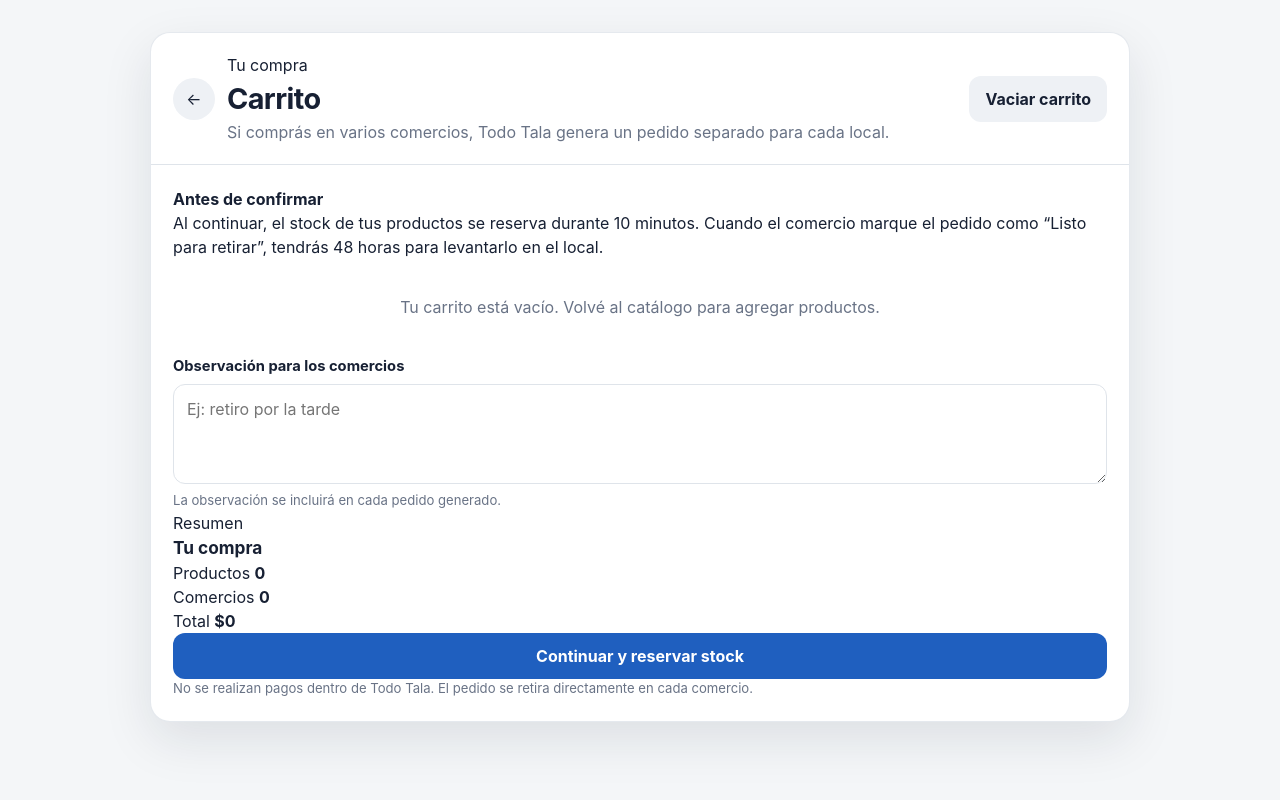
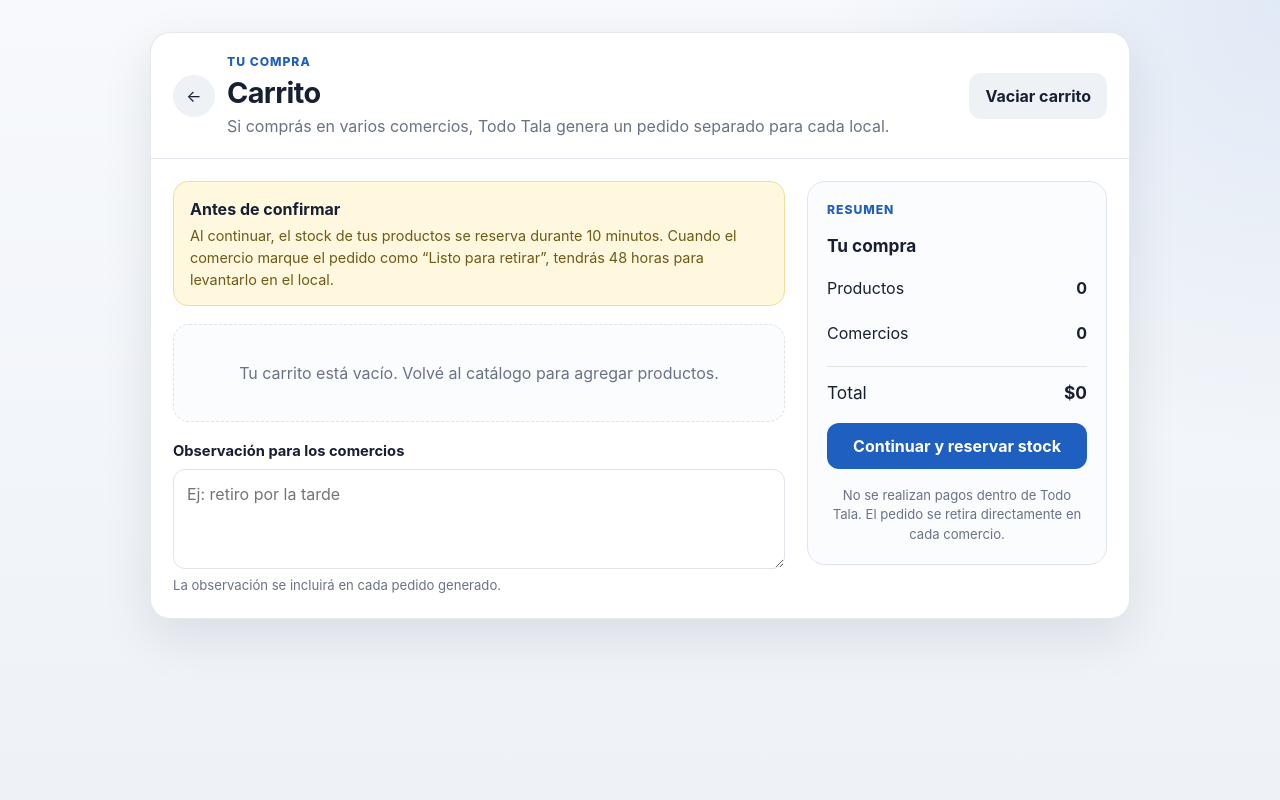
Before and after one commit to manueltellechea38-cmd/Todo-Tala, a PHP site: page /carrito_pedidos/todo_tala_carrito_pedido.html in a window 1280 px wide. Run offline with PHP 8.4, Linux system fonts and the light colour scheme.

Commit message:
v1.2: mejorar diseño del carrito multi comercio

```diff
--- a/carrito_pedidos/estilos.css
+++ b/carrito_pedidos/estilos.css
@@ -1,84 +1,231 @@
-/* Importa los estilos comunes. */
 @import url("../assets/estilos_globales.css");
 
-/* Organiza cada producto del carrito. */
-.cart-item {
-    /* Usa una grilla con contenido y acciones. */
-    display: grid;
-    /* Define columnas flexibles. */
-    grid-template-columns: 1fr auto;
-    /* Separa elementos. */
-    gap: 14px;
-    /* Agrega padding. */
-    padding: 14px;
-    /* Dibuja borde. */
-    border: 1px solid var(--color-border);
-    /* Redondea. */
-    border-radius: 15px;
-    /* Agrega margen inferior. */
-    margin-bottom: 10px;
+.cart-page {
+    background:
+        radial-gradient(circle at top right, rgba(31, 95, 191, 0.10), transparent 30%),
+        linear-gradient(180deg, #f7f9fc 0%, #eef2f7 100%);
 }
 
-/* Organiza los controles de cantidad. */
+.cart-shell {
+    max-width: 1100px;
+}
+
+.cart-header {
+    flex-wrap: wrap;
+}
+
+.section-kicker {
+    color: var(--color-primary);
+    font-size: 0.76rem;
+    font-weight: 800;
+    letter-spacing: 0.08em;
+    text-transform: uppercase;
+}
+
+.cart-content {
+    display: grid;
+    grid-template-columns: minmax(0, 1fr) 300px;
+    gap: 22px;
+}
+
+.cart-main {
+    min-width: 0;
+}
+
+.important-note {
+    margin-bottom: 18px;
+    padding: 15px 16px;
+    border: 1px solid #f0dd99;
+    border-radius: 15px;
+    background: #fff8df;
+}
+
+.important-note strong {
+    display: block;
+    margin-bottom: 4px;
+}
+
+.important-note p {
+    color: #6c5a16;
+    font-size: 0.9rem;
+}
+
+.commerce-groups {
+    display: grid;
+    gap: 16px;
+}
+
+.commerce-group {
+    overflow: hidden;
+    border: 1px solid var(--color-border);
+    border-radius: 18px;
+    background: white;
+}
+
+.commerce-group__header {
+    display: flex;
+    align-items: center;
+    justify-content: space-between;
+    gap: 12px;
+    padding: 14px 16px;
+    border-bottom: 1px solid var(--color-border);
+    background: #f8fafc;
+}
+
+.commerce-group__header p {
+    color: var(--color-muted);
+    font-size: 0.82rem;
+}
+
+.cart-item {
+    display: grid;
+    grid-template-columns: 1fr auto;
+    gap: 14px;
+    padding: 15px 16px;
+    border-bottom: 1px solid var(--color-border);
+}
+
+.cart-item:last-child {
+    border-bottom: 0;
+}
+
+.cart-item__meta {
+    display: grid;
+    gap: 4px;
+}
+
 .cart-actions {
-    /* Usa flexbox. */
     display: flex;
-    /* Centra verticalmente. */
     align-items: center;
-    /* Separa botones. */
     gap: 7px;
 }
 
-/* Botones pequeños del carrito. */
 .cart-actions button {
-    /* Define tamaño mínimo. */
     min-width: 34px;
-    /* Define alto. */
     height: 34px;
-    /* Quita borde. */
     border: 0;
-    /* Redondea. */
-    border-radius: 9px;
-    /* Usa fondo suave. */
+    border-radius: 10px;
     background: #eef1f5;
-    /* Permite clic. */
     cursor: pointer;
+    font-weight: 800;
 }
 
-/* Caja del total. */
-.cart-total {
-    /* Usa fondo suave. */
-    background: #f8fafc;
-    /* Dibuja borde. */
-    border: 1px solid var(--color-border);
-    /* Redondea. */
-    border-radius: 15px;
-    /* Agrega padding. */
-    padding: 16px;
-    /* Agrega margen superior. */
+.cart-actions button:hover {
+    background: #e1e7ee;
+}
+
+.cart-actions button[data-action="eliminar"] {
+    color: var(--color-danger);
+    background: var(--color-danger-soft);
+}
+
+.commerce-subtotal {
+    padding: 11px 16px;
+    border-top: 1px solid var(--color-border);
+    text-align: right;
+    font-size: 0.9rem;
+    background: #fbfcfe;
+}
+
+.observation-box {
     margin-top: 18px;
 }
 
-/* Organiza cada fila del total. */
-.total-row {
-    /* Usa flexbox. */
-    display: flex;
-    /* Separa extremos. */
-    justify-content: space-between;
-    /* Agrega espacio vertical. */
-    padding: 5px 0;
+.cart-summary {
+    align-self: start;
+    display: grid;
+    gap: 13px;
+    padding: 19px;
+    border: 1px solid var(--color-border);
+    border-radius: 18px;
+    background: #fbfcfe;
+    position: sticky;
+    top: 14px;
 }
 
-/* Destaca el total final. */
-.total-row--strong {
-    /* Aumenta el tamaño. */
+.summary-row {
+    display: flex;
+    align-items: center;
+    justify-content: space-between;
+    gap: 12px;
+    padding: 4px 0;
+}
+
+.summary-total {
+    margin-top: 4px;
+    padding-top: 13px;
+    border-top: 1px solid var(--color-border);
     font-size: 1.08rem;
-    /* Usa negrita. */
+}
+
+.reservation-panel {
+    display: grid;
+    gap: 10px;
+    padding: 14px;
+    border: 1px solid #cfe0fa;
+    border-radius: 14px;
+    background: var(--color-primary-soft);
+    text-align: center;
+}
+
+.reservation-panel[hidden] {
+    display: none;
+}
+
+.reservation-label {
+    color: var(--color-primary);
+    font-size: 0.8rem;
     font-weight: 800;
-    /* Agrega borde superior. */
-    border-top: 1px solid var(--color-border);
-    /* Separa del subtotal. */
-    margin-top: 8px;
-    /* Agrega padding superior. */
-    padding-top: 12px;
+    text-transform: uppercase;
+    letter-spacing: 0.07em;
 }
+
+#tiempo-reserva {
+    color: var(--color-primary);
+    font-size: 2rem;
+    line-height: 1;
+}
+
+.reservation-panel p:not(.reservation-label) {
+    color: var(--color-muted);
+    font-size: 0.82rem;
+}
+
+.summary-help {
+    padding-top: 4px;
+    text-align: center;
+}
+
+.empty-state {
+    padding: 36px 20px;
+    border: 1px dashed var(--color-border);
+    border-radius: 16px;
+    background: #fbfcfe;
+    text-align: center;
+    color: var(--color-muted);
+}
+
+@media (max-width: 850px) {
+    .cart-content {
+        grid-template-columns: 1fr;
+    }
+
+    .cart-summary {
+        position: static;
+    }
+}
+
+@media (max-width: 620px) {
+    .cart-item {
+        grid-template-columns: 1fr;
+    }
+
+    .cart-actions {
+        justify-content: flex-start;
+    }
+
+    .commerce-group__header {
+        align-items: flex-start;
+        flex-direction: column;
+    }
+}
```
